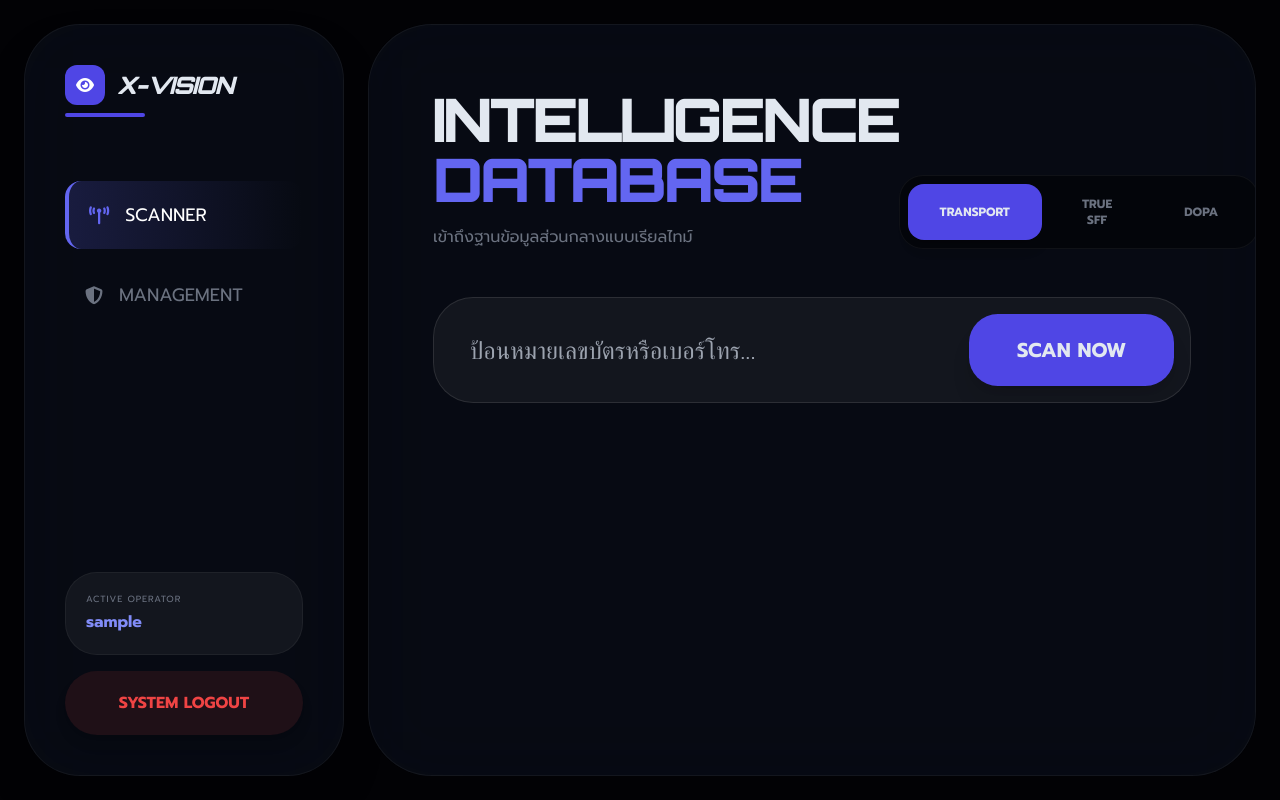
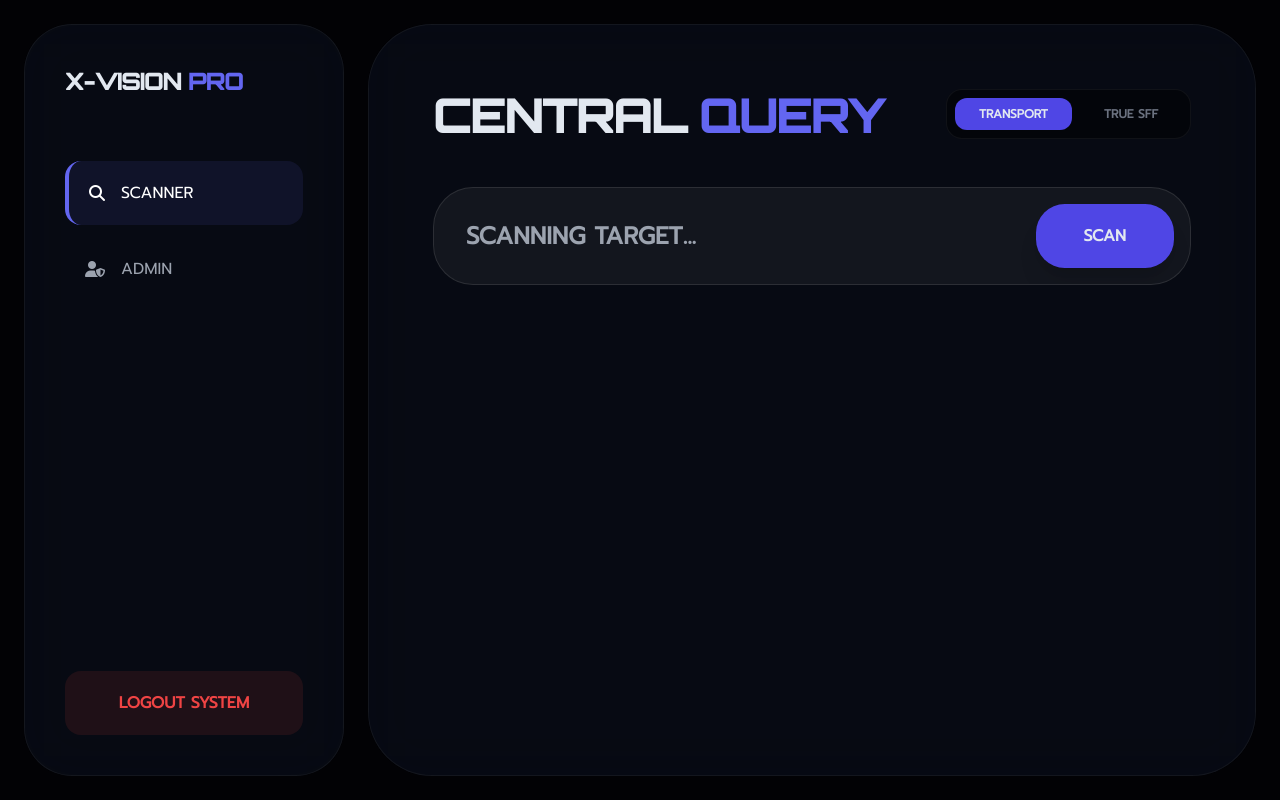
Before and after one commit to shinobimadub-ctrl/shinobiwab, a Flask app: page /dashboard in a window 1280 px wide. Run offline with Flask 3, Linux system fonts and the light colour scheme; the visitor is signed in with stand-in values (Sample User, id 1); some libraries are stand-ins or nearby versions.

Commit message:
Update dashboard.html

```diff
--- a/templates/dashboard.html
+++ b/templates/dashboard.html
@@ -2,190 +2,105 @@
 <html lang="th">
 <head>
     <meta charset="UTF-8">
-    <title>X-VISION | COMMAND CENTER</title>
+    <title>X-VISION | DASHBOARD</title>
     <script src="https://cdn.tailwindcss.com"></script>
     <link rel="stylesheet" href="https://cdnjs.cloudflare.com/ajax/libs/font-awesome/6.4.0/css/all.min.css">
     <style>
-        @import url('https://fonts.googleapis.com/css2?family=Orbitron:wght@400;900&family=Prompt:wght@300;400;700&display=swap');
+        @import url('https://fonts.googleapis.com/css2?family=Orbitron:wght@400;900&family=Prompt&display=swap');
         body { background: #020205; color: #e2e8f0; font-family: 'Prompt', sans-serif; overflow: hidden; }
-        .cyber-font { font-family: 'Orbitron', sans-serif; }
-        .glass { background: rgba(15, 23, 42, 0.4); backdrop-filter: blur(40px); border: 1px solid rgba(255, 255, 255, 0.05); }
-        .sidebar-btn.active {
-            background: linear-gradient(90deg, rgba(99, 102, 241, 0.2), transparent);
-            border-left: 4px solid #6366f1;
-            color: #fff;
-        }
-        .search-box:focus-within {
-            box-shadow: 0 0 30px rgba(99, 102, 241, 0.2);
-            border-color: rgba(99, 102, 241, 0.5);
-        }
-        .res-card { transition: all 0.3s cubic-bezier(0.4, 0, 0.2, 1); }
-        .res-card:hover { transform: translateY(-10px); background: rgba(255,255,255,0.05); }
-        /* Custom Scrollbar */
-        ::-webkit-scrollbar { width: 5px; }
-        ::-webkit-scrollbar-track { background: transparent; }
-        ::-webkit-scrollbar-thumb { background: #312e81; border-radius: 10px; }
+        .glass { background: rgba(15, 23, 42, 0.4); backdrop-filter: blur(30px); border: 1px solid rgba(255, 255, 255, 0.05); }
+        .nav-btn.active { border-left: 4px solid #6366f1; background: rgba(99, 102, 241, 0.1); color: white; }
     </style>
 </head>
 <body class="flex h-screen p-6 gap-6">
-
-    <aside class="w-80 glass rounded-[3.5rem] p-10 flex flex-col shadow-2xl relative">
-        <div class="mb-16">
-            <div class="flex items-center gap-3 mb-2">
-                <div class="w-10 h-10 bg-indigo-600 rounded-xl flex items-center justify-center"><i class="fa-solid fa-eye text-white"></i></div>
-                <h2 class="cyber-font text-2xl font-black italic tracking-tighter">X-VISION</h2>
-            </div>
-            <div class="h-1 w-20 bg-indigo-600 rounded-full"></div>
-        </div>
-
+    <aside class="w-80 glass rounded-[3rem] p-10 flex flex-col">
+        <h2 class="text-2xl font-black mb-16 tracking-tighter" style="font-family:'Orbitron'">X-VISION <span class="text-indigo-500">PRO</span></h2>
         <nav class="flex-1 space-y-3">
-            <button onclick="switchTab('search')" id="t-search" class="sidebar-btn active w-full flex p-5 rounded-2xl items-center text-lg font-medium transition-all">
-                <i class="fa-solid fa-tower-broadcast mr-4 text-indigo-500"></i> SCANNER
-            </button>
+            <button onclick="tab('search')" id="t-search" class="nav-btn active w-full p-5 rounded-2xl flex items-center gap-4 text-gray-400"><i class="fa-solid fa-search"></i> SCANNER</button>
             {% if role == 'admin' %}
-            <button onclick="switchTab('admin')" id="t-admin" class="sidebar-btn w-full flex p-5 rounded-2xl items-center text-lg text-gray-500 transition-all">
-                <i class="fa-solid fa-shield-halved mr-4"></i> MANAGEMENT
-            </button>
+            <button onclick="tab('admin')" id="t-admin" class="nav-btn w-full p-5 rounded-2xl flex items-center gap-4 text-gray-400"><i class="fa-solid fa-user-shield"></i> ADMIN</button>
             {% endif %}
         </nav>
-
-        <div class="mt-auto space-y-4">
-            <div class="bg-white/5 p-5 rounded-[2rem] border border-white/5">
-                <p class="text-[9px] text-gray-500 uppercase tracking-widest mb-1">Active Operator</p>
-                <p class="text-indigo-400 font-bold truncate">{{ user }}</p>
-            </div>
-            <a href="https://shinobiwab.onrender.com/" class="block w-full py-5 rounded-[2rem] bg-red-500/10 text-red-500 text-center font-black hover:bg-red-500 hover:text-white transition-all shadow-lg">
-                SYSTEM LOGOUT
-            </a>
-        </div>
+        <a href="https://shinobiwab.onrender.com/" class="mt-auto py-5 bg-red-500/10 text-red-500 rounded-2xl text-center font-black hover:bg-red-500 hover:text-white transition-all">LOGOUT SYSTEM</a>
     </aside>
 
-    <main class="flex-1 glass rounded-[4rem] p-16 overflow-y-auto relative">
+    <main class="flex-1 glass rounded-[4rem] p-16 overflow-y-auto">
         <div id="sec-search">
             <div class="flex justify-between items-end mb-12">
-                <div>
-                    <h1 class="text-6xl font-black cyber-font uppercase tracking-tighter leading-none mb-4">Intelligence<br><span class="text-indigo-500">Database</span></h1>
-                    <p class="text-gray-500 font-medium">เข้าถึงฐานข้อมูลส่วนกลางแบบเรียลไทม์</p>
-                </div>
-                <div class="flex bg-black/40 p-2 rounded-3xl border border-white/5 gap-2">
-                    <button onclick="m='trans'" id="m-trans" class="px-8 py-3 rounded-2xl bg-indigo-600 font-bold text-xs transition-all shadow-lg">TRANSPORT</button>
-                    <button onclick="m='true'" id="m-true" class="px-8 py-3 rounded-2xl text-gray-500 font-bold text-xs transition-all">TRUE SFF</button>
-                    <button onclick="m='dopa'" id="m-dopa" class="px-8 py-3 rounded-2xl text-gray-500 font-bold text-xs transition-all">DOPA</button>
+                <h1 class="text-5xl font-black uppercase tracking-tighter" style="font-family:'Orbitron'">Central <span class="text-indigo-500">Query</span></h1>
+                <div class="flex bg-black/40 p-2 rounded-2xl border border-white/5 gap-2">
+                    <button onclick="mode='trans'" class="px-6 py-2 rounded-xl bg-indigo-600 font-bold text-xs">TRANSPORT</button>
+                    <button onclick="mode='true'" class="px-6 py-2 rounded-xl text-gray-500 font-bold text-xs">TRUE SFF</button>
                 </div>
             </div>
-
-            <div class="search-box relative max-w-4xl border border-white/10 rounded-[2.5rem] overflow-hidden transition-all bg-white/5">
-                <input type="text" id="v" placeholder="ป้อนหมายเลขบัตรหรือเบอร์โทร..." class="w-full bg-transparent p-9 pr-48 text-2xl outline-none text-white cyber-font">
-                <button onclick="doSearch()" class="absolute right-4 top-4 bottom-4 bg-indigo-600 px-12 rounded-[1.8rem] font-black text-xl hover:bg-indigo-500 active:scale-95 transition-all shadow-xl">
-                    SCAN NOW
-                </button>
+            <div class="relative max-w-4xl bg-white/5 rounded-[2.5rem] border border-white/10 overflow-hidden">
+                <input type="text" id="v" placeholder="SCANNING TARGET..." class="w-full p-8 bg-transparent text-2xl outline-none font-bold">
+                <button onclick="scan()" class="absolute right-4 top-4 bottom-4 px-12 bg-indigo-600 rounded-[1.8rem] font-black shadow-xl">SCAN</button>
             </div>
-
-            <div id="ld" class="hidden py-20 text-center">
-                <div class="inline-block w-16 h-16 border-4 border-indigo-500 border-t-transparent rounded-full animate-spin"></div>
-                <p class="mt-4 cyber-font text-indigo-500 animate-pulse">DECRYPTING DATA...</p>
-            </div>
-
-            <div id="res" class="mt-16 grid grid-cols-1 lg:grid-cols-2 gap-8">
-                </div>
+            <div id="ld" class="hidden text-center py-20 animate-pulse text-indigo-500">DECRYPTING...</div>
+            <div id="res" class="mt-12 grid grid-cols-1 md:grid-cols-2 gap-6"></div>
         </div>
 
         <div id="sec-admin" class="hidden">
-            <h1 class="text-5xl font-black cyber-font mb-12">USER CONTROL</h1>
-            <div class="grid grid-cols-1 xl:grid-cols-3 gap-10">
-                <div class="glass p-10 rounded-[3rem] border-t-8 border-indigo-600">
-                    <h3 class="text-xl font-bold mb-8">สร้างรหัสการเข้าถึง</h3>
-                    <div class="space-y-4">
-                        <input type="text" id="nu" placeholder="USER ID" class="w-full bg-white/5 p-5 rounded-2xl border border-white/10 outline-none focus:border-indigo-500">
-                        <input type="text" id="np" placeholder="PASSWORD" class="w-full bg-white/5 p-5 rounded-2xl border border-white/10 outline-none focus:border-indigo-500">
-                        <input type="number" id="nd" placeholder="จำนวนวันใช้งาน" class="w-full bg-white/5 p-5 rounded-2xl border border-white/10 outline-none focus:border-indigo-500">
-                        <button onclick="adm('add')" class="w-full py-5 bg-indigo-600 rounded-2xl font-black text-lg mt-4 shadow-lg shadow-indigo-600/30">GENERATE USER</button>
-                    </div>
+            <h1 class="text-4xl font-black mb-10" style="font-family:'Orbitron'">ADMIN PANEL</h1>
+            <div class="grid grid-cols-3 gap-8">
+                <div class="glass p-8 rounded-3xl space-y-4">
+                    <input id="nu" placeholder="USER" class="w-full p-4 bg-white/5 rounded-xl border border-white/10">
+                    <input id="np" placeholder="PASS" class="w-full p-4 bg-white/5 rounded-xl border border-white/10">
+                    <input id="nd" type="number" placeholder="DAYS" class="w-full p-4 bg-white/5 rounded-xl border border-white/10">
+                    <button onclick="adm('add')" class="w-full py-4 bg-indigo-600 rounded-xl font-bold">CREATE</button>
                 </div>
-                <div class="xl:col-span-2 glass p-10 rounded-[3rem] overflow-y-auto max-h-[600px]" id="user-list">
-                    </div>
+                <div id="user-list" class="col-span-2 space-y-4"></div>
             </div>
         </div>
     </main>
 
     <script>
-        let m = 'trans';
-        function switchTab(t) {
-            document.getElementById('sec-search').classList.toggle('hidden', t !== 'search');
-            document.getElementById('sec-admin').classList.toggle('hidden', t !== 'admin');
-            document.querySelectorAll('.sidebar-btn').forEach(b => b.classList.toggle('active', b.id === 't-'+t));
-            if(t==='admin') refreshAdmin();
+        let mode = 'trans';
+        function tab(t) {
+            document.getElementById('sec-search').classList.toggle('hidden', t!=='search');
+            document.getElementById('sec-admin').classList.toggle('hidden', t!=='admin');
+            if(t==='admin') refresh();
         }
-
-        async function doSearch() {
-            const v = document.getElementById('v').value;
-            if(!v) return;
-            const ld = document.getElementById('ld');
-            const resDiv = document.getElementById('res');
-            ld.classList.remove('hidden');
-            resDiv.innerHTML = '';
-
-            try {
-                const r = await fetch('/api/search', {
-                    method:'POST',
-                    headers:{'Content-Type':'application/json'},
-                    body:JSON.stringify({m, v})
+        async function scan() {
+            const v = document.getElementById('v').value; if(!v) return;
+            document.getElementById('ld').classList.remove('hidden');
+            const r = await fetch('/api/search', { method:'POST', headers:{'Content-Type':'application/json'}, body:JSON.stringify({m:mode, v}) });
+            const d = await r.json();
+            document.getElementById('ld').classList.add('hidden');
+            render(d.data);
+        }
+        function render(data) {
+            const res = document.getElementById('res'); res.innerHTML = '';
+            if(mode==='trans' && data.logistics?.history?.mobileItems) {
+                data.logistics.history.mobileItems.forEach(i => {
+                    res.innerHTML += `<div class="glass p-8 rounded-[2.5rem] border-l-4 border-indigo-500">
+                        <h4 class="text-xl font-black">${i.name}</h4>
+                        <p class="text-indigo-400 font-mono mb-4">${i.mobile}</p>
+                        <p class="text-xs text-gray-400">${i.detail_address} ${i.district} ${i.province}</p>
+                    </div>`;
                 });
-                const res = await r.json();
-                ld.classList.add('hidden');
-                renderData(res.data);
-            } catch {
-                ld.classList.add('hidden');
-                resDiv.innerHTML = '<p class="text-red-500">ERROR: CONNECTION LOST</p>';
+            } else if(mode==='true') {
+                const rs = data.results?.['response-data'] || data;
+                res.innerHTML = `<div class="glass p-10 rounded-[3rem] col-span-full border-l-[12px] border-red-600">
+                    <h2 class="text-4xl font-black">${rs.firstname} ${rs.lastname}</h2>
+                    <p class="text-gray-400">${rs['id-number']}</p>
+                </div>`;
             }
         }
-
-        function renderData(data) {
-            const resDiv = document.getElementById('res');
-            let h = '';
-            if (m === 'trans' && data.logistics?.history?.mobileItems) {
-                data.logistics.history.mobileItems.forEach(item => {
-                    h += `
-                    <div class="res-card glass p-8 rounded-[2.5rem] border-l-4 border-indigo-500 shadow-xl">
-                        <div class="flex justify-between items-start mb-4">
-                            <p class="text-[10px] text-indigo-400 font-black tracking-widest uppercase">Shipmile Logistics</p>
-                            <span class="text-[10px] bg-white/5 px-3 py-1 rounded-full text-gray-400">${item.created_at}</span>
-                        </div>
-                        <h4 class="text-2xl font-black mb-1">${item.name}</h4>
-                        <p class="text-indigo-500 font-mono text-lg mb-6 tracking-tighter">${item.mobile}</p>
-                        <div class="bg-black/20 p-5 rounded-2xl">
-                            <p class="text-xs text-gray-400 leading-relaxed italic">
-                                <i class="fa-solid fa-location-dot mr-2 text-indigo-500"></i>
-                                ${item.detail_address} ${item.district} ${item.city} ${item.province} ${item.postal_code}
-                            </p>
-                        </div>
-                    </div>`;
-                });
-            } else {
-                h = '<div class="col-span-full text-center py-20 text-gray-600 cyber-font uppercase tracking-widest">No Intelligence Data Found</div>';
-            }
-            resDiv.innerHTML = h;
+        async function refresh() {
+            const r = await fetch('/admin/action', { method:'POST', headers:{'Content-Type':'application/json'}, body:JSON.stringify({act:'list'}) });
+            const d = await r.json();
+            document.getElementById('user-list').innerHTML = Object.entries(d.db).map(([u,i])=>`
+                <div class="flex justify-between p-6 bg-white/5 rounded-2xl border border-white/5">
+                    <p class="font-bold">${u} <span class="text-xs text-gray-500 ml-4">${i.expire}</span></p>
+                    <button onclick="adm('del','${u}')" class="text-red-500"><i class="fa-solid fa-trash"></i></button>
+                </div>`).join('');
         }
-
         async function adm(act, u='') {
-            const body = { act, u: u || document.getElementById('nu').value, p: document.getElementById('np').value, d: document.getElementById('nd').value };
+            const body = { act, u: u||document.getElementById('nu').value, p:document.getElementById('np').value, d:document.getElementById('nd').value };
             await fetch('/admin/action', { method:'POST', headers:{'Content-Type':'application/json'}, body:JSON.stringify(body) });
-            refreshAdmin();
-        }
-
-        async function refreshAdmin() {
-            const res = await (await fetch('/admin/action', {method:'POST', headers:{'Content-Type':'application/json'}, body:JSON.stringify({act:'list'})})).json();
-            document.getElementById('user-list').innerHTML = Object.entries(res.db).map(([u, i]) => `
-                <div class="flex justify-between items-center p-6 bg-white/5 border border-white/5 rounded-3xl mb-4 hover:border-indigo-500 transition-all">
-                    <div>
-                        <p class="text-xl font-bold text-white">${u}</p>
-                        <p class="text-xs text-indigo-400 font-mono">Password: ${i.password} | Exp: ${i.expire}</p>
-                    </div>
-                    <button onclick="adm('del', '${u}')" class="w-12 h-12 rounded-2xl bg-red-500/10 text-red-500 hover:bg-red-500 hover:text-white transition-all">
-                        <i class="fa-solid fa-trash-can"></i>
-                    </button>
-                </div>
-            `).join('');
+            refresh();
         }
     </script>
 </body>
```
